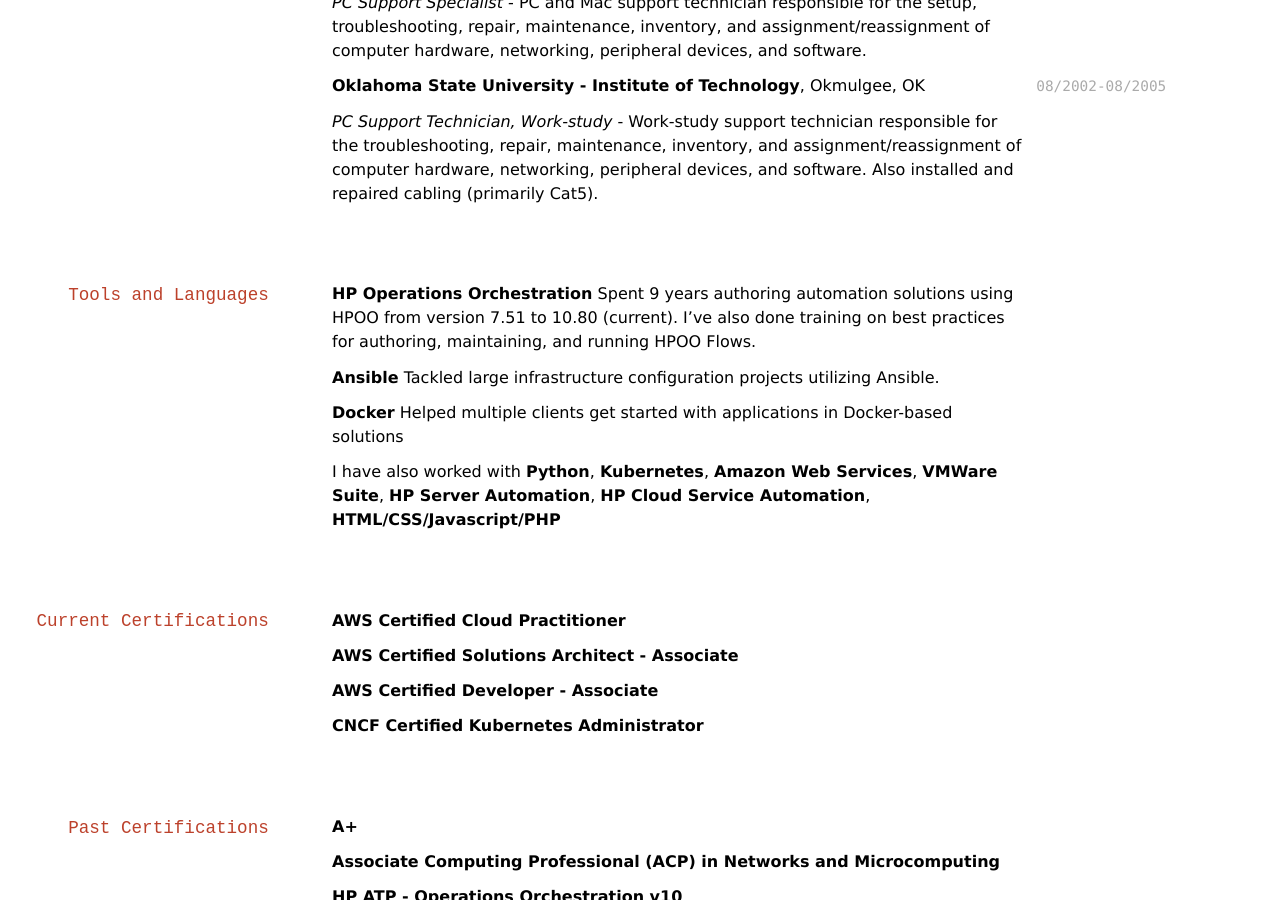
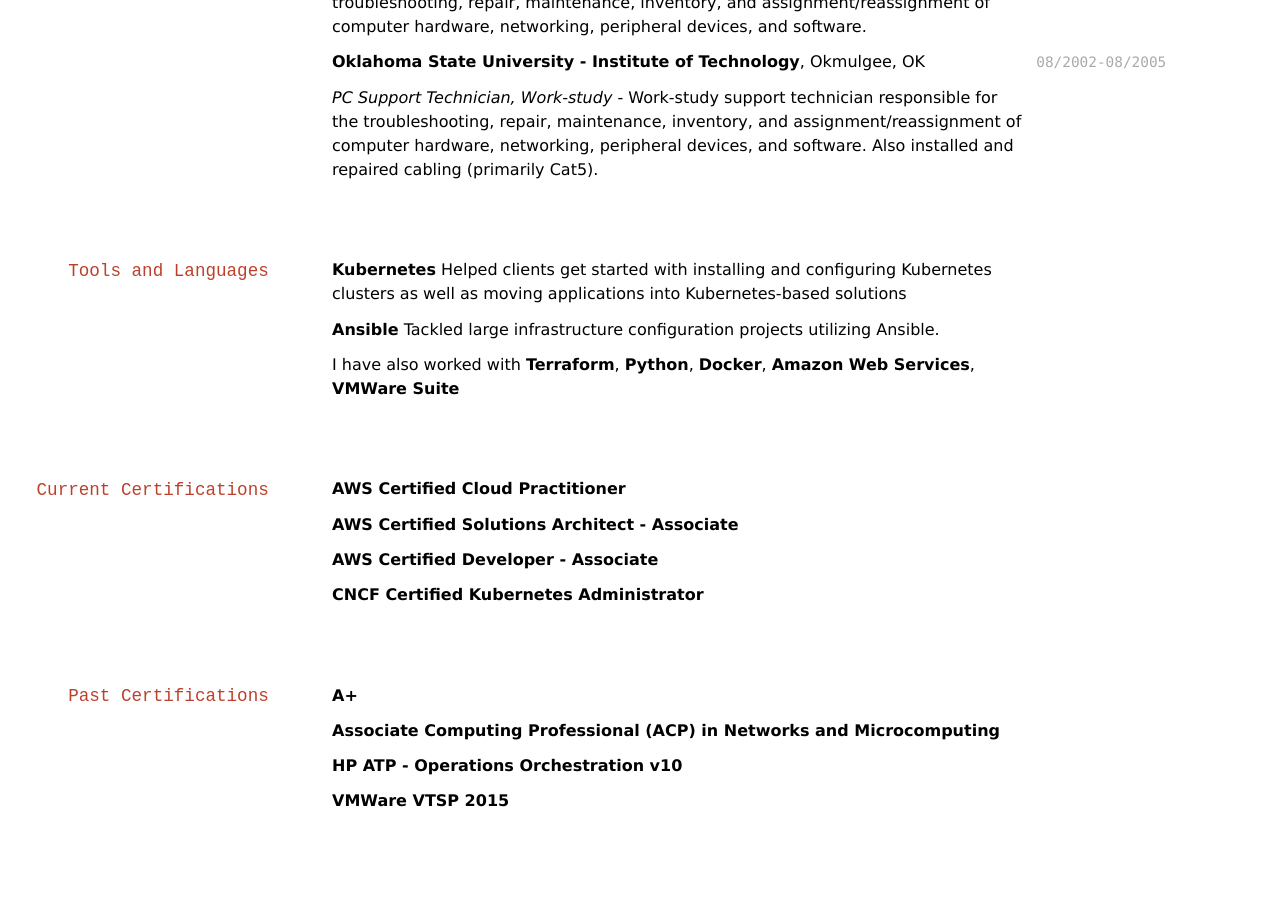
Before and after one commit to audioboxer217/audioboxer217.github.io, a Jekyll site: the page built from index.md, in a window 1280 px wide and 900 px high, scrolled down 1384 px. Built offline with Jekyll 4.4.1, drawn with Linux system fonts in a browser that asks for light colours; after the commit the page ends 2209 px from its top, so only the background shows below that; some of the changed text lies outside the part shown.

Commit message:
Update index.md with up-to-date tools details

```diff
--- a/index.md
+++ b/index.md
@@ -18,7 +18,7 @@
 
 ## Currently
 
-Assisting clients with Docker, Kubernetes, Amazon Web Services,  Terraform, Ansible, Operations Orchestration (and CloudSlang), and Server Automation.
+Assisting clients with Kubernetes, Amazon Web Services,  Terraform, and Ansible.
 
 ## Education
 
@@ -72,15 +72,11 @@
 
 
 ## Tools and Languages
-__HP Operations Orchestration__ Spent 9 years authoring automation
-solutions using HPOO from version 7.51 to 10.80 (current).  I've also done training on best practices for authoring, maintaining, and running HPOO Flows.
+__Kubernetes__ Helped clients get started with installing and configuring Kubernetes clusters as well as moving applications into Kubernetes-based solutions
 
 __Ansible__ Tackled large infrastructure configuration projects utilizing Ansible.
 
-__Docker__ Helped multiple clients get started with applications in Docker-based solutions
-
-I have also worked with __Python__, __Kubernetes__, __Amazon Web Services__, __VMWare Suite__, __HP Server Automation__, __HP Cloud Service Automation__,
-__HTML/CSS/Javascript/PHP__
+I have also worked with __Terraform__, __Python__, __Docker__, __Amazon Web Services__, __VMWare Suite__
 
 
 ## Current Certifications
```
Also changed, not shown: other parts of index.md (+1 -1 lines).
